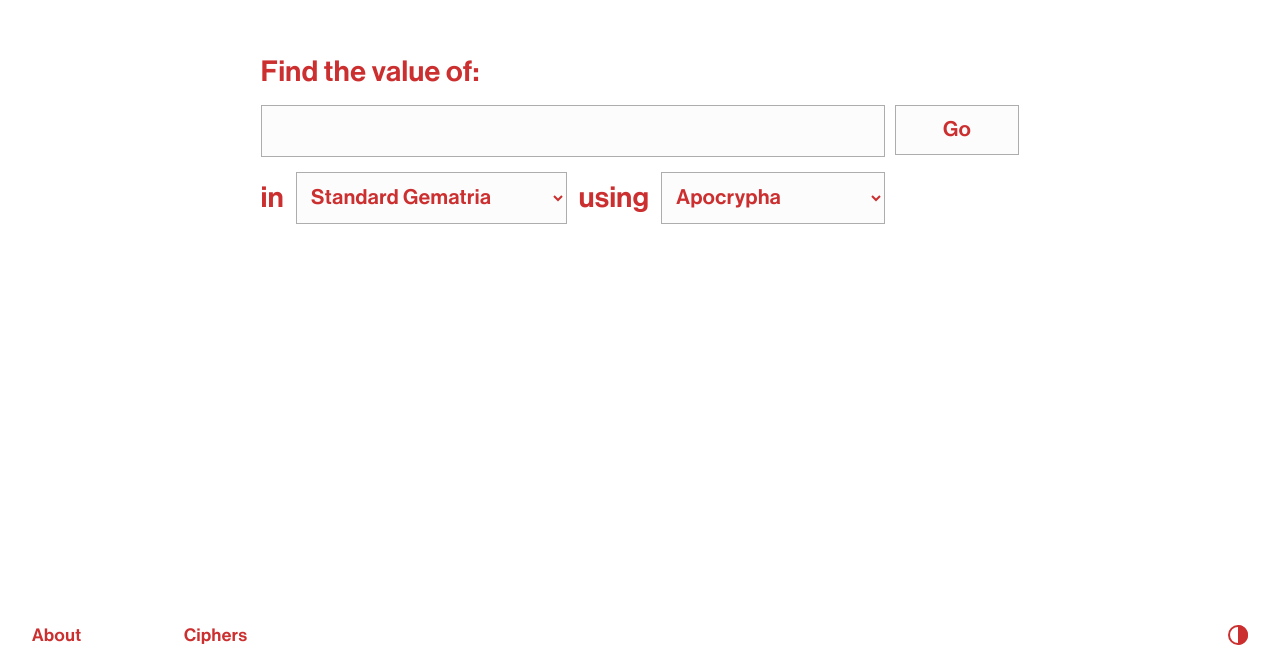
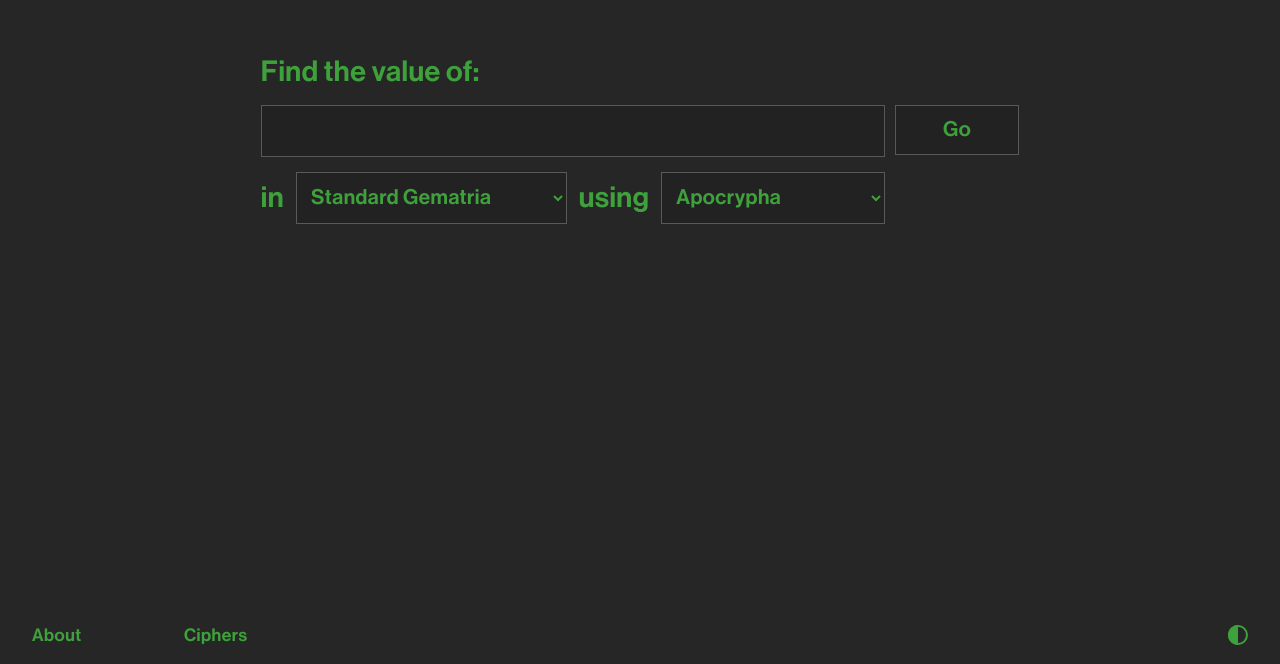
Before and after one commit to mattcong/gematria-calculator, a Next.js app: page / in a window 1280 px wide. Shown: the part 136-800 px from the top of the page. Built offline with nearby package versions, Linux system fonts and the light colour scheme.

Commit message:
default to dark theme

```diff
--- a/src/components/Footer.tsx
+++ b/src/components/Footer.tsx
@@ -4,16 +4,16 @@ import Link from "next/link"
 import { useEffect, useState } from "react"
 
 const Footer = () => {
-  const [theme, setTheme] = useState("light")
+  const [theme, setTheme] = useState("dark")
 
   useEffect(() => {
-    const storedTheme = localStorage.getItem("theme") || "light"
+    const storedTheme = localStorage.getItem("theme") || "dark"
     document.body.className = `${storedTheme}-theme`
     setTheme(storedTheme)
   }, [])
 
   const toggleTheme = () => {
-    const newTheme = theme === "light" ? "dark" : "light"
+    const newTheme = theme === "dark" ? "light" : "dark"
     document.body.className = `${newTheme}-theme`
     setTheme(newTheme)
     localStorage.setItem("theme", newTheme)
```
